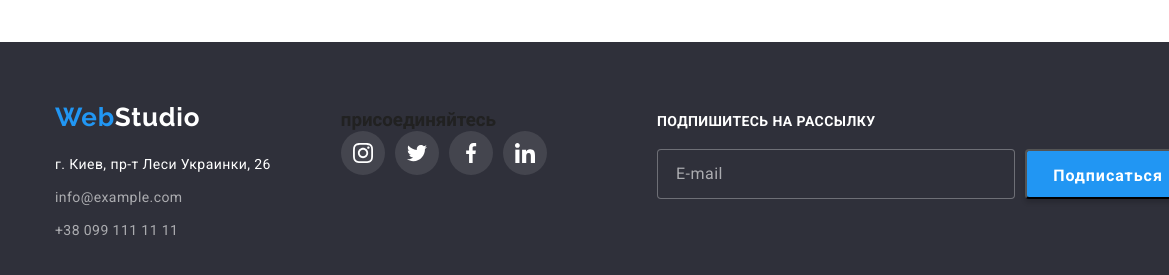
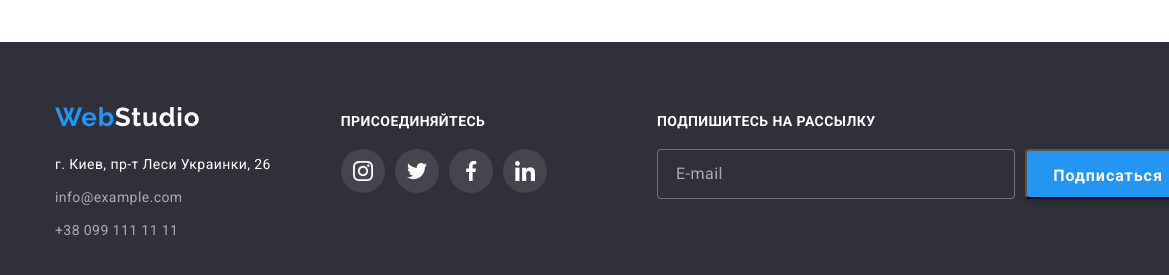
Before and after one commit to Tata-git/goit-markup-hw-06, a plain HTML site: page portpholio.html in a window 1280 px wide. Shown: the part 1592-1867 px from the top of the page, 0-1169 px from the left. Drawn offline with nearby package versions, Linux system fonts and the light colour scheme.

Commit message:
footer-title

```diff
--- a/portpholio.html
+++ b/portpholio.html
@@ -276,7 +276,7 @@
          </div>
 
           <div class="pluse">
-            <h3 class="social-list-title">присоединяйтесь</h3>
+            <h3 class="footer-title">присоединяйтесь</h3>
             <ul class="footer-social-list list">
               <li class="footer-icon-item">
                 <a class="fr-icon-bcgr" href="#">
```
